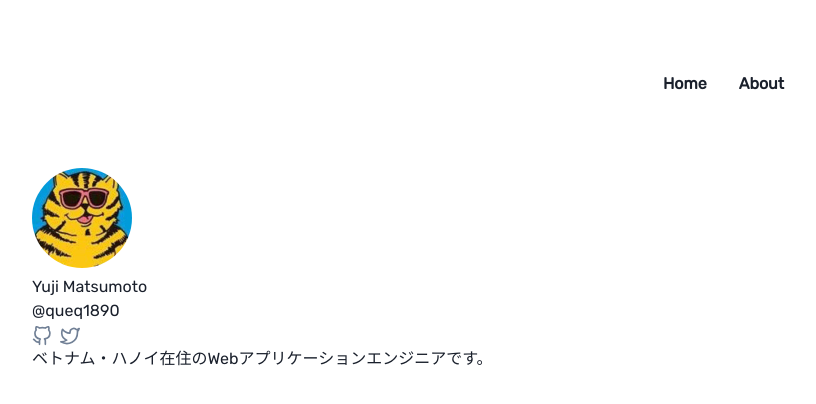
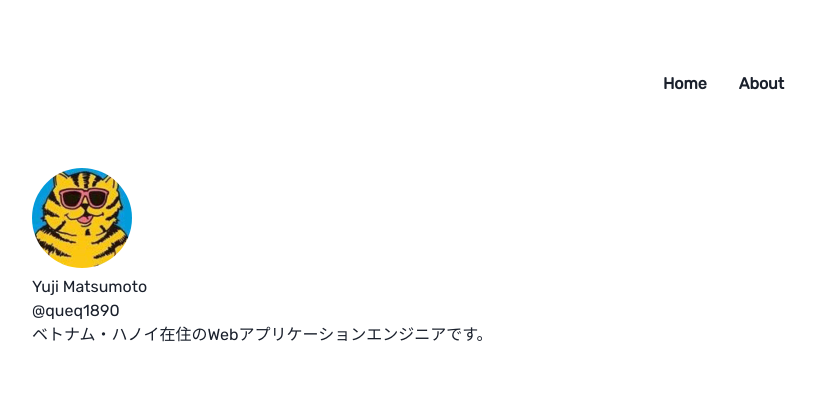
Before and after one commit to queq1890/shuho, a Next.js app: page /about in a window 1280 px wide. Shown: the top 404 px of the page, without its empty margins (258-1074 px from the left). Built offline with nearby package versions, Linux system fonts and the light colour scheme.

Commit message:
Replace Icon component

```diff
--- a/src/components/molecules/AvatarWithName/index.tsx
+++ b/src/components/molecules/AvatarWithName/index.tsx
@@ -28,7 +28,7 @@ const AvatarWithName = () => {
               rel="noopener noreferrer"
               className="text-decoration-none"
             >
-              <GitHubIcon color="gray.500" />
+              <GitHubIcon />
             </a>
             <a
               href="https://twitter.com/queq1890"
@@ -37,7 +37,7 @@ const AvatarWithName = () => {
               rel="noopener noreferrer"
               className="text-decoration-none"
             >
-              <TwitterIcon color="gray.500" />
+              <TwitterIcon />
             </a>
           </Stack>
         </div>
--- a/src/components/molecules/GitHubIcon.tsx
+++ b/src/components/molecules/GitHubIcon.tsx
@@ -1,15 +1,11 @@
-import { Icon } from '@chakra-ui/react';
-
-const GitHubIcon = (props) => {
+const GitHubIcon = () => {
   return (
-    <Icon
+    <svg
       viewBox="0 0 24 24"
       focusable="false"
+      className="fill-current text-gray-500 w-5 h-5"
       role="presentation"
       aria-hidden="true"
-      boxSize={5}
-      color="gray.500"
-      {...props}
     >
       <g
         fill="none"
@@ -20,7 +16,7 @@ const GitHubIcon = (props) => {
       >
         <path d="M9 19c-5 1.5-5-2.5-7-3m14 6v-3.87a3.37 3.37 0 0 0-.94-2.61c3.14-.35 6.44-1.54 6.44-7A5.44 5.44 0 0 0 20 4.77 5.07 5.07 0 0 0 19.91 1S18.73.65 16 2.48a13.38 13.38 0 0 0-7 0C6.27.65 5.09 1 5.09 1A5.07 5.07 0 0 0 5 4.77a5.44 5.44 0 0 0-1.5 3.78c0 5.42 3.3 6.61 6.44 7A3.37 3.37 0 0 0 9 18.13V22" />
       </g>
-    </Icon>
+    </svg>
   );
 };
 
--- a/src/components/molecules/TwitterIcon.tsx
+++ b/src/components/molecules/TwitterIcon.tsx
@@ -1,14 +1,11 @@
-import { Icon } from '@chakra-ui/react';
-
-const TwitterIcon = (props) => {
+const TwitterIcon = () => {
   return (
-    <Icon
+    <svg
       viewBox="0 0 24 24"
       focusable="false"
+      className="fill-current text-gray-500 w-5 -h5"
       role="presentation"
       aria-hidden="true"
-      boxSize={5}
-      {...props}
     >
       <g
         fill="none"
@@ -19,7 +16,7 @@ const TwitterIcon = (props) => {
       >
         <path d="M23 3a10.9 10.9 0 0 1-3.14 1.53 4.48 4.48 0 0 0-7.86 3v1A10.66 10.66 0 0 1 3 4s-4 9 5 13a11.64 11.64 0 0 1-7 2c9 5 20 0 20-11.5a4.5 4.5 0 0 0-.08-.83A7.72 7.72 0 0 0 23 3z" />
       </g>
-    </Icon>
+    </svg>
   );
 };
 
```
